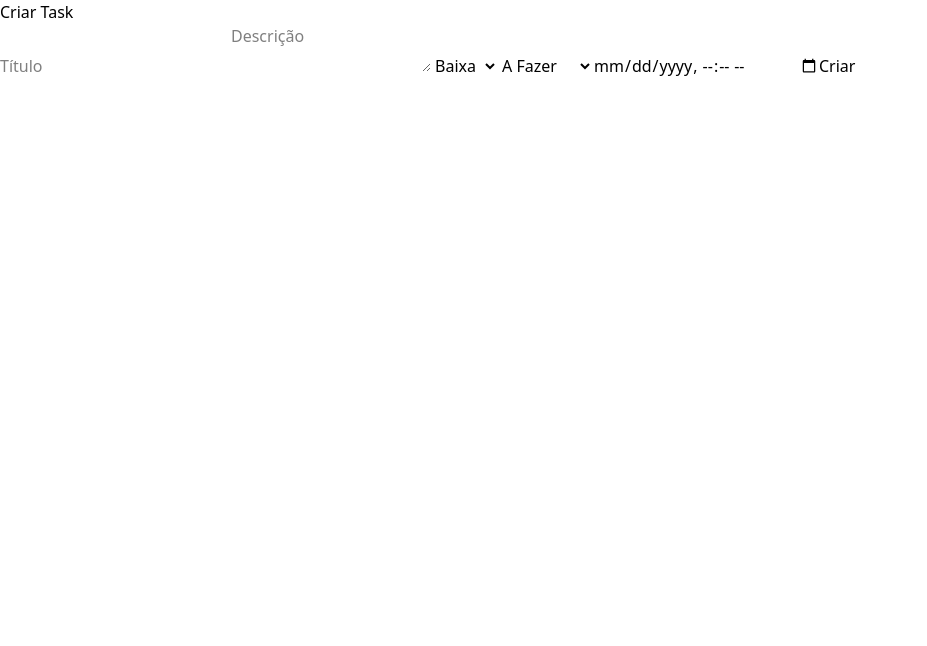
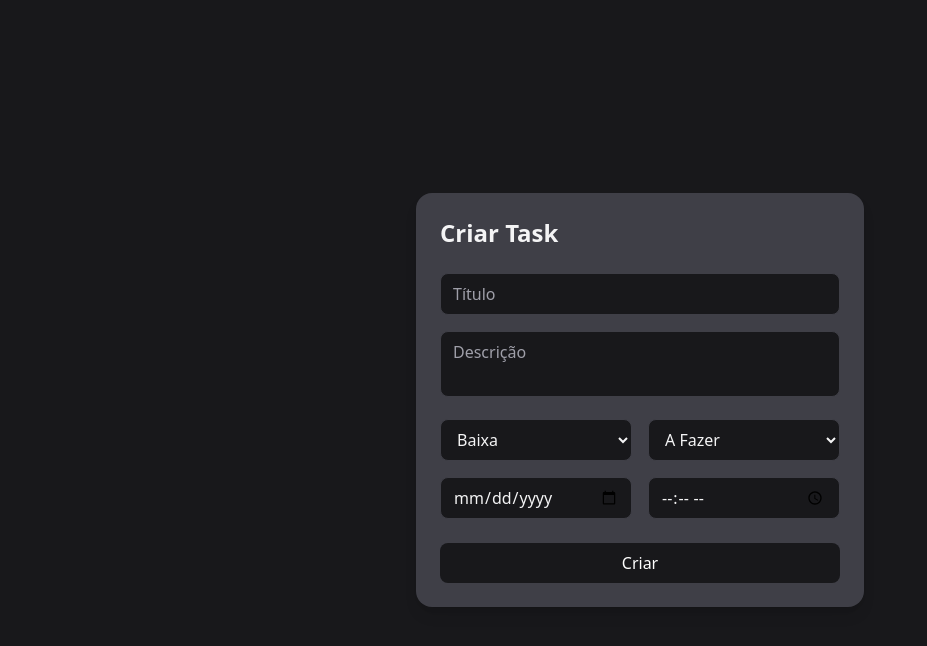
Before and after one commit to ryan-de-melo/MyTasks, a React app in the folder frontend/: page / in a window 1280 px wide. Shown: the top 646 px of the page, without its empty margins (0-927 px from the left). Built offline with nearby package versions, Linux system fonts and the light colour scheme; the HTML template or start-up script is replaced by a standard one.

Commit message:
feat: create page style

```diff
--- a/frontend/src/pages/CreateTaskPage.jsx
+++ b/frontend/src/pages/CreateTaskPage.jsx
@@ -8,7 +8,8 @@ function CreateTaskPage() {
     priority: "LOW",
     status: "DO",
     userId: 1,
-    deadline: "",
+    deadlineDate: "",
+    deadlineTime: null,
   });
 
   function handleChange(event) {
@@ -32,15 +33,19 @@ function CreateTaskPage() {
   }
 
   return (
-    <>
-      <h2>Criar Task</h2>
+    <div className="min-h-screen flex items-center justify-center bg-zinc-900 px-4">
+      <div className="w-full max-w-md bg-zinc-700 rounded-2xl shadow-lg p-6">
+        <h2 className="text-2xl max-w-md font-semibold text-zinc-100 mb-6">
+          Criar Task
+        </h2>
 
-      <form onSubmit={handleSubmit}>
+        <form onSubmit={handleSubmit} className="space-y-4">
           <input
             name="title"
             placeholder="Título"
             value={form.title}
             onChange={handleChange}
+            className="w-full rounded-lg bg-zinc-900 border border-zinc-700 px-3 py-2 text-zinc-100 placeholder-zinc-400 focus:outline-none focus:ring-2 focus:ring-indigo-500"
           />
 
           <textarea
@@ -48,30 +53,60 @@ function CreateTaskPage() {
             placeholder="Descrição"
             value={form.description}
             onChange={handleChange}
+            className="w-full rounded-lg bg-zinc-900 border border-zinc-700 px-3 py-2 text-zinc-100 placeholder-zinc-400 resize-none focus:outline-none focus:ring-2 focus:ring-indigo-500"
           />
 
-        <select name="priority" value={form.priority} onChange={handleChange}>
+          <div className="grid grid-cols-2 gap-4">
+            <select
+              name="priority"
+              value={form.priority}
+              onChange={handleChange}
+              className="w-full rounded-lg bg-zinc-900 border border-zinc-700 px-3 py-2 text-zinc-100 focus:outline-none focus:ring-2 focus:ring-indigo-500"
+            >
               <option value="HIGH">Alta</option>
               <option value="MEDIUM">Média</option>
               <option value="LOW">Baixa</option>
             </select>
 
-        <select name="status" value={form.status} onChange={handleChange}>
+            <select
+              name="status"
+              value={form.status}
+              onChange={handleChange}
+              className="w-full rounded-lg bg-zinc-900 border border-zinc-700 px-3 py-2 text-zinc-100 focus:outline-none focus:ring-2 focus:ring-indigo-500"
+            >
               <option value="DO">A Fazer</option>
               <option value="DOING">Fazendo</option>
               <option value="DONE">Concluída</option>
             </select>
+          </div>
+
+          <div className="grid grid-cols-2 gap-4">
+            <input
+              type="date"
+              name="deadlineDate"
+              value={form.deadlineDate}
+              onChange={handleChange}
+              className="w-full rounded-lg bg-zinc-900 border border-zinc-700 px-3 py-2 text-zinc-100 focus:outline-none focus:ring-2 focus:ring-indigo-500"
+            />
 
             <input
-          type="datetime-local"
-          name="deadline"
-          value={form.deadline}
+              type="time"
+              name="deadlineTime"
+              value={form.deadlineTime}
               onChange={handleChange}
+              className="w-full rounded-lg bg-zinc-900 border border-zinc-700 px-3 py-2 text-zinc-100 focus:outline-none focus:ring-2 focus:ring-indigo-500"
             />
+          </div>
 
-        <button type="submit">Criar</button>
+          <button
+            type="submit"
+            className="w-full mt-2 rounded-lg bg-zinc-900 py-2 font-medium text-white hover:bg-indigo-500 transition-colors"
+          >
+            Criar
+          </button>
         </form>
-    </>
+      </div>
+    </div>
   );
 }
 
```
Lines whose indentation alone changed are shown as unchanged.
